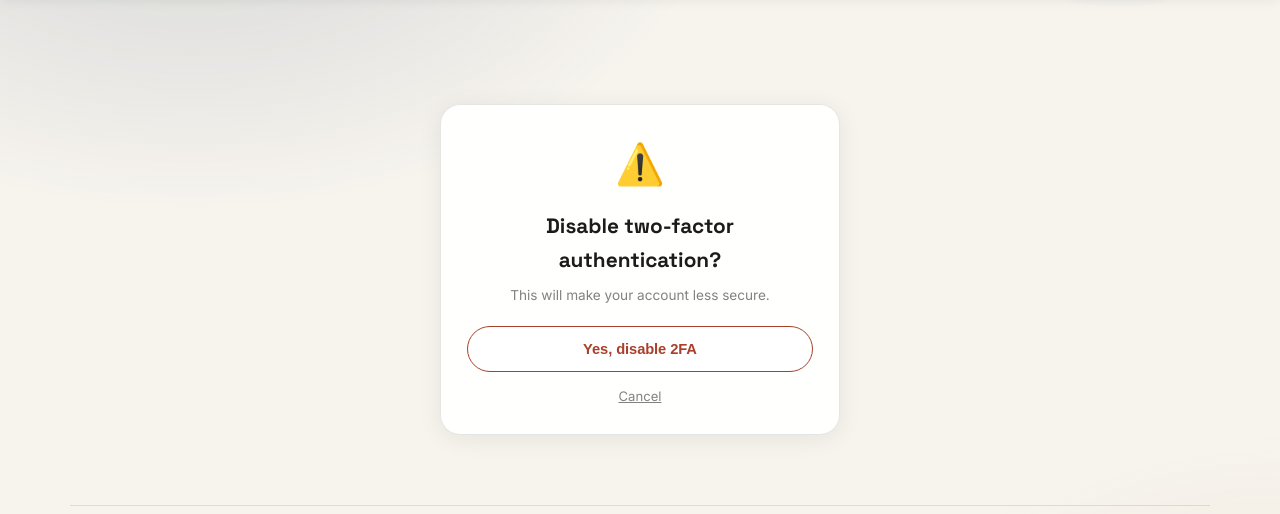
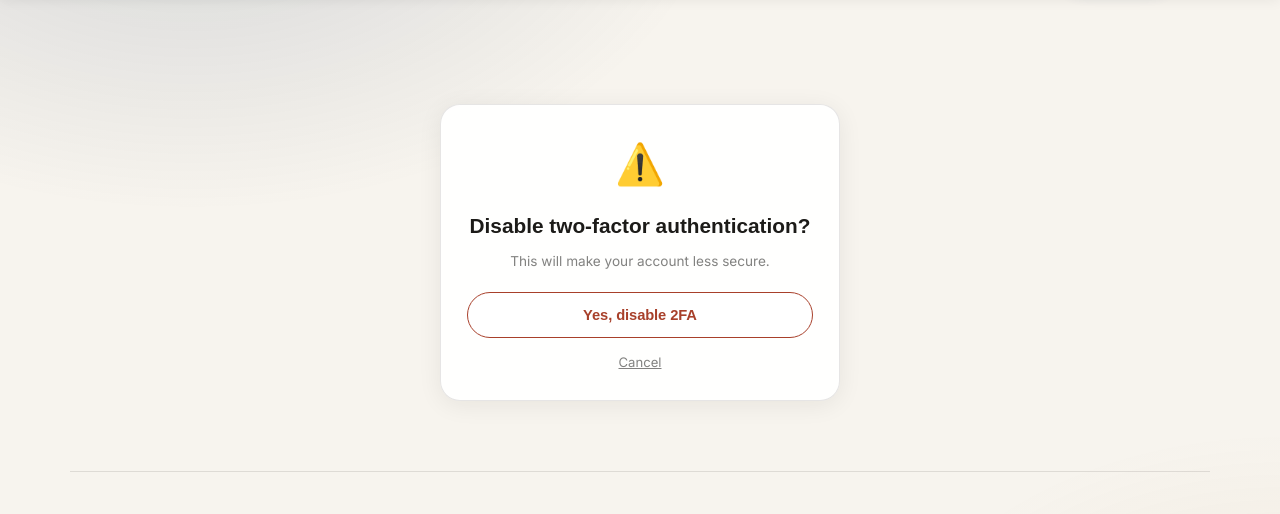
Before and after one commit to mostafamohamed521/qr_generator, a Django app: template templates/accounts/twofa_disable.html in a window 1280 px wide. Shown: the part 69-583 px from the top of the page. Run offline with Django 4.2, Linux system fonts and the light colour scheme; the template is opened without the code that fills it, so the values that code supplies are empty.

Commit message:
templates/accounts/twofa_disable.html: Update two-factor disable page

```diff
--- a/templates/accounts/twofa_disable.html
+++ b/templates/accounts/twofa_disable.html
@@ -5,7 +5,7 @@
 <div style="max-width:400px;margin:60px auto;text-align:center">
   <div class="feature-card">
     <div style="font-size:2.5rem;margin-bottom:12px">⚠️</div>
-    <h1 style="font-family:'Space Grotesk',sans-serif;font-weight:700;font-size:1.3rem;margin-bottom:8px">{% trans "Disable two-factor authentication?" %}</h1>
+    <h1 style="font-family:'Fraunces',sans-serif;font-weight:700;font-size:1.3rem;margin-bottom:8px">{% trans "Disable two-factor authentication?" %}</h1>
     <p style="color:var(--text-muted);font-size:.85rem;margin-bottom:20px">{% trans "This will make your account less secure." %}</p>
     <form method="post">
       {% csrf_token %}
```
